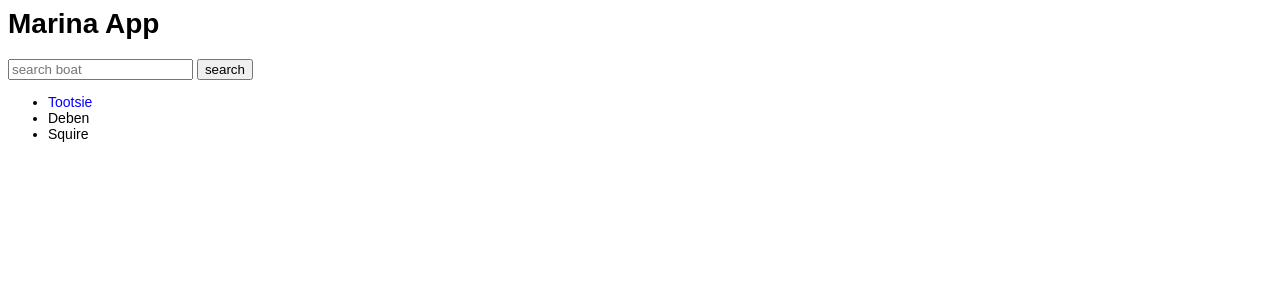
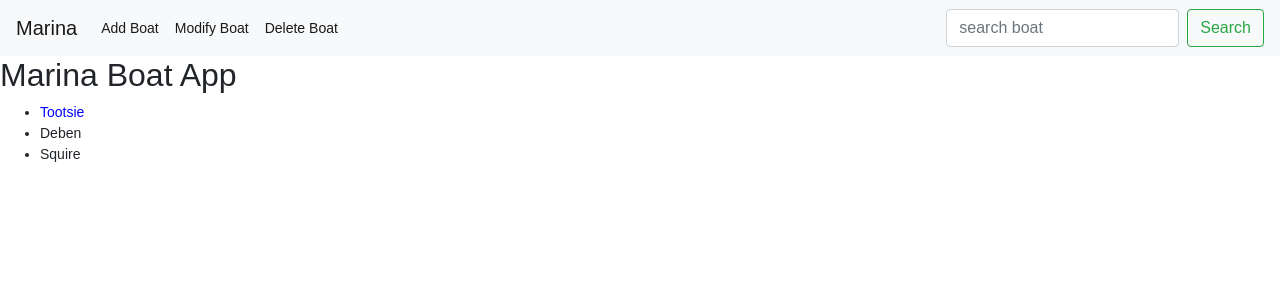
Before and after one commit to electricspacewizard/marina, a Flask app: page / in a window 1280 px wide. Shown: the top 300 px of the page. Run offline with Flask 2, Linux system fonts and the light colour scheme; some libraries are stand-ins or nearby versions.

Commit message:
Added Bootstrap menu bar and search function

```diff
--- a/templates/home.html
+++ b/templates/home.html
@@ -1,6 +1,6 @@
 {% extends "layout.html" %}
 {% block content %}
-
+    <h2>Marina Boat App</h2>
     <ul>
       <li><a href="/boat/tootsie">Tootsie</a></li>
       <li>Deben</li>
--- a/templates/layout.html
+++ b/templates/layout.html
@@ -2,20 +2,44 @@
 
   <head>
     <title>Marina App</title>
+    <link rel="stylesheet" href="https://maxcdn.bootstrapcdn.com/bootstrap/4.0.0/css/bootstrap.min.css" integrity="sha384-Gn5384xqQ1aoWXA+058RXPxPg6fy4IWvTNh0E263XmFcJlSAwiGgFAW/dAiS6JXm" crossorigin="anonymous">
     <link rel="stylesheet" type="text/css"
       href="{{ url_for('static', filename='marina.css') }}">
-
   </head>
 
   <body>
-    <h1> <a href="/" style="color:black">Marina App</a></h1>
+    <nav class="navbar navbar-expand-lg navbar-light bg-light">
+      <a class="navbar-brand" href="/">Marina</a>
+      <button class="navbar-toggler" type="button" data-toggle="collapse" data-target="#navbarSupportedContent" aria-controls="navbarSupportedContent" aria-expanded="false" aria-label="Toggle navigation">
+        <span class="navbar-toggler-icon"></span>
+      </button>
 
-    <form action="{{ url_for('home') }}" method="get">
-      <input type="text" name="search" placeholder="search boat" />
-      <input type="submit" value="search" />
-    </form>
+      <div class="collapse navbar-collapse" id="navbarSupportedContent">
+        <ul class="navbar-nav mr-auto">
+          <li class="nav-item active">
+            <a class="nav-link" href="/addboat">Add Boat<span class="sr-only">(current)</span></a>
+          </li>
+          <li class="nav-item active">
+            <a class="nav-link" href="/addboat">Modify Boat<span class="sr-only">(current)</span></a>
+          </li>
+          <li class="nav-item active">
+            <a class="nav-link" href="/addboat">Delete Boat<span class="sr-only">(current)</span></a>
+          </li>
+        </ul>
+
+          <form class="form-inline my-2 my-lg-0" action="{{ url_for('home') }}" method="get">
+            <input class="form-control mr-sm-2" type="search" name="search" placeholder="search boat" aria-label="Search" />
+            <button class="btn btn-outline-success my-2 my-sm-0" type="submit">Search</button>
+          </form>
+
+      </div>
+    </nav>
 
     {% block content %}{% endblock %}
+
+    <script src="https://code.jquery.com/jquery-3.2.1.slim.min.js" integrity="sha384-KJ3o2DKtIkvYIK3UENzmM7KCkRr/rE9/Qpg6aAZGJwFDMVNA/GpGFF93hXpG5KkN" crossorigin="anonymous"></script>
+<script src="https://cdnjs.cloudflare.com/ajax/libs/popper.js/1.12.9/umd/popper.min.js" integrity="sha384-ApNbgh9B+Y1QKtv3Rn7W3mgPxhU9K/ScQsAP7hUibX39j7fakFPskvXusvfa0b4Q" crossorigin="anonymous"></script>
+<script src="https://maxcdn.bootstrapcdn.com/bootstrap/4.0.0/js/bootstrap.min.js" integrity="sha384-JZR6Spejh4U02d8jOt6vLEHfe/JQGiRRSQQxSfFWpi1MquVdAyjUar5+76PVCmYl" crossorigin="anonymous"></script>
   </body>
 
   </html>
```
